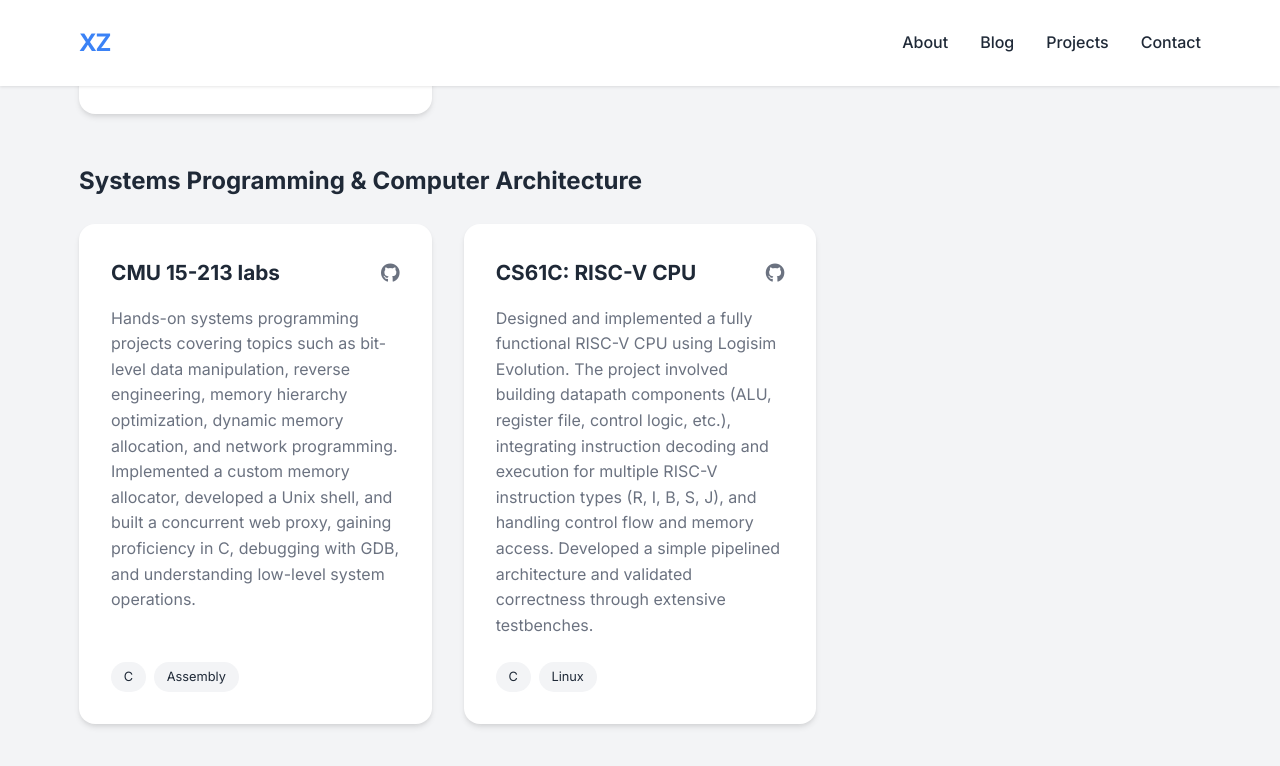
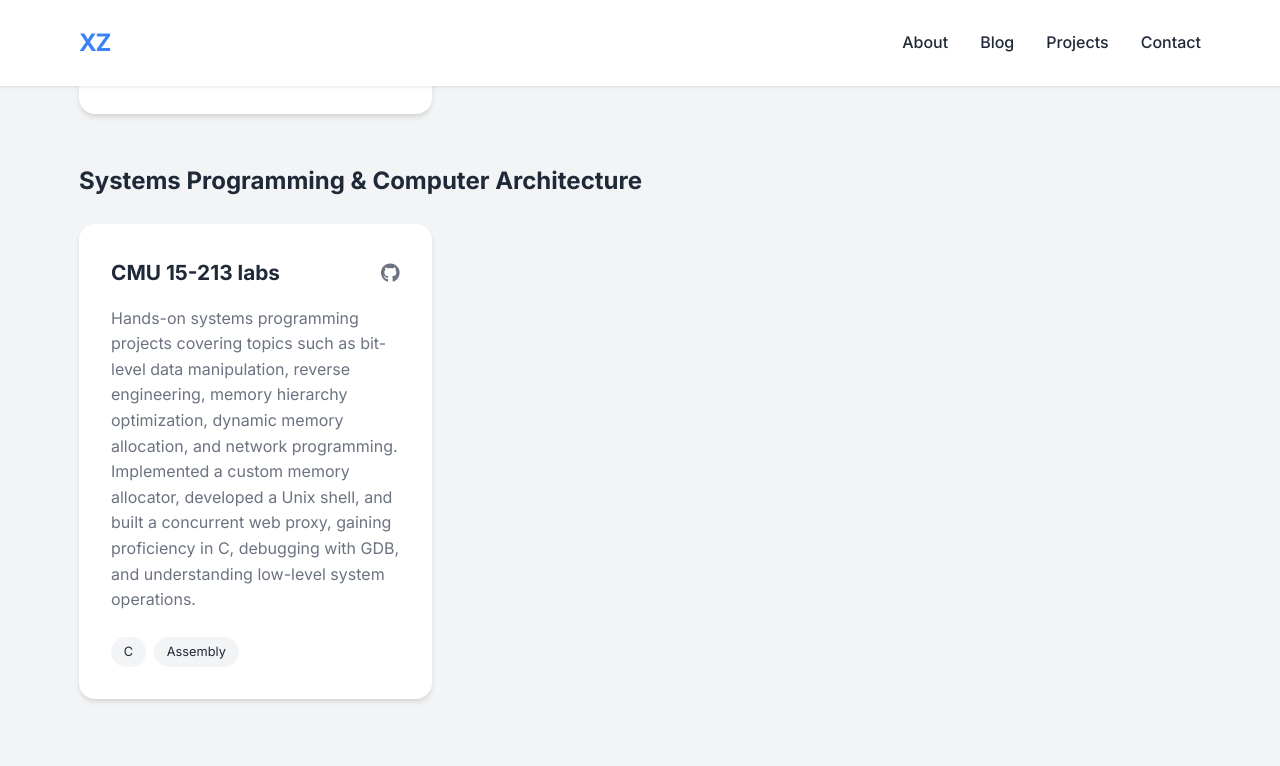
Before and after one commit to alterego655/alterego655.github.io, a Jekyll site: the page built from index.html, in a window 1280 px wide and 900 px high, scrolled down 2879 px. Shown: the top 766 px of the window. Built offline with Jekyll 4.4.1, drawn with Linux system fonts in a browser that asks for light colours; some of the changed text lies outside the part shown.

Commit message:
Change 'Latest Writing' to 'Selective Writing' on homepage

```diff
--- a/index.html
+++ b/index.html
@@ -46,7 +46,7 @@
         <!-- Blogs Section -->
         <section id="blogs" class="section">
             <div class="container">
-                <h2 class="section-title">Latest Writing</h2>
+                <h2 class="section-title">Selective Writing</h2>
 
                 <div class="blog-posts cards">
                     {% for post in site.posts limit:5 %}
@@ -148,24 +148,6 @@
                             </div>
                         </div>
 
-                        <div class="project-card">
-                            <div class="project-header">
-                                <h4>CS61C: RISC-V CPU</h4>
-                                <div class="project-links">
-                                    <a href="#" class="project-link"><i class="fab fa-github"></i></a>
-                                </div>
-                            </div>
-                            <p>Designed and implemented a fully functional RISC-V CPU using Logisim Evolution. The project
-                                involved building datapath components (ALU, register file, control logic, etc.),
-                                integrating instruction decoding and execution for multiple RISC-V instruction types (R,
-                                I, B, S, J), and handling control flow and memory access. Developed a simple
-                                pipelined architecture and validated correctness through extensive testbenches.
-                            </p>
-                            <div class="project-tech">
-                                <span class="tech-tag">C</span>
-                                <span class="tech-tag">Linux</span>
-                            </div>
-                        </div>
                     </div>
                 </div>
             </div>
```
